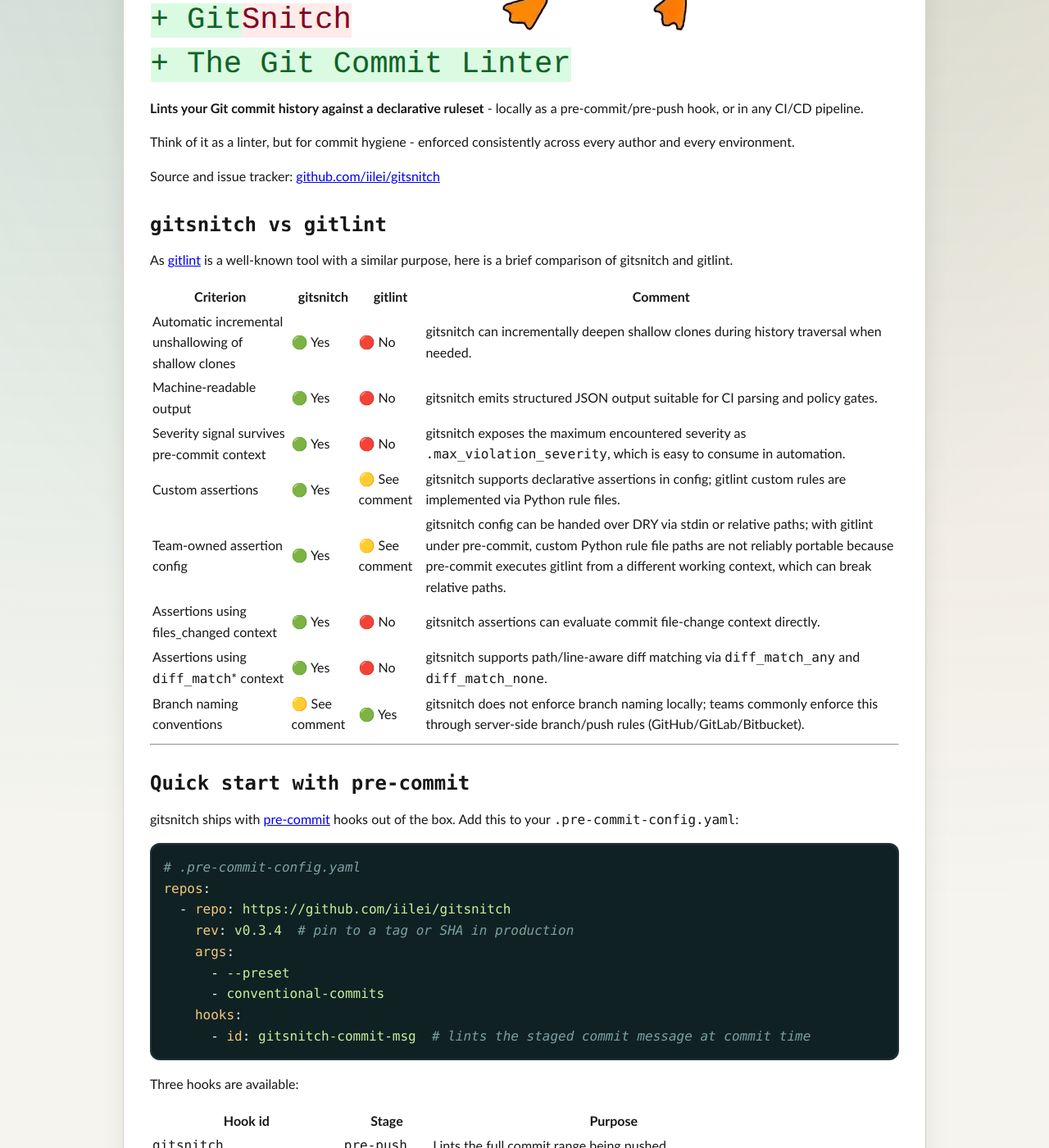
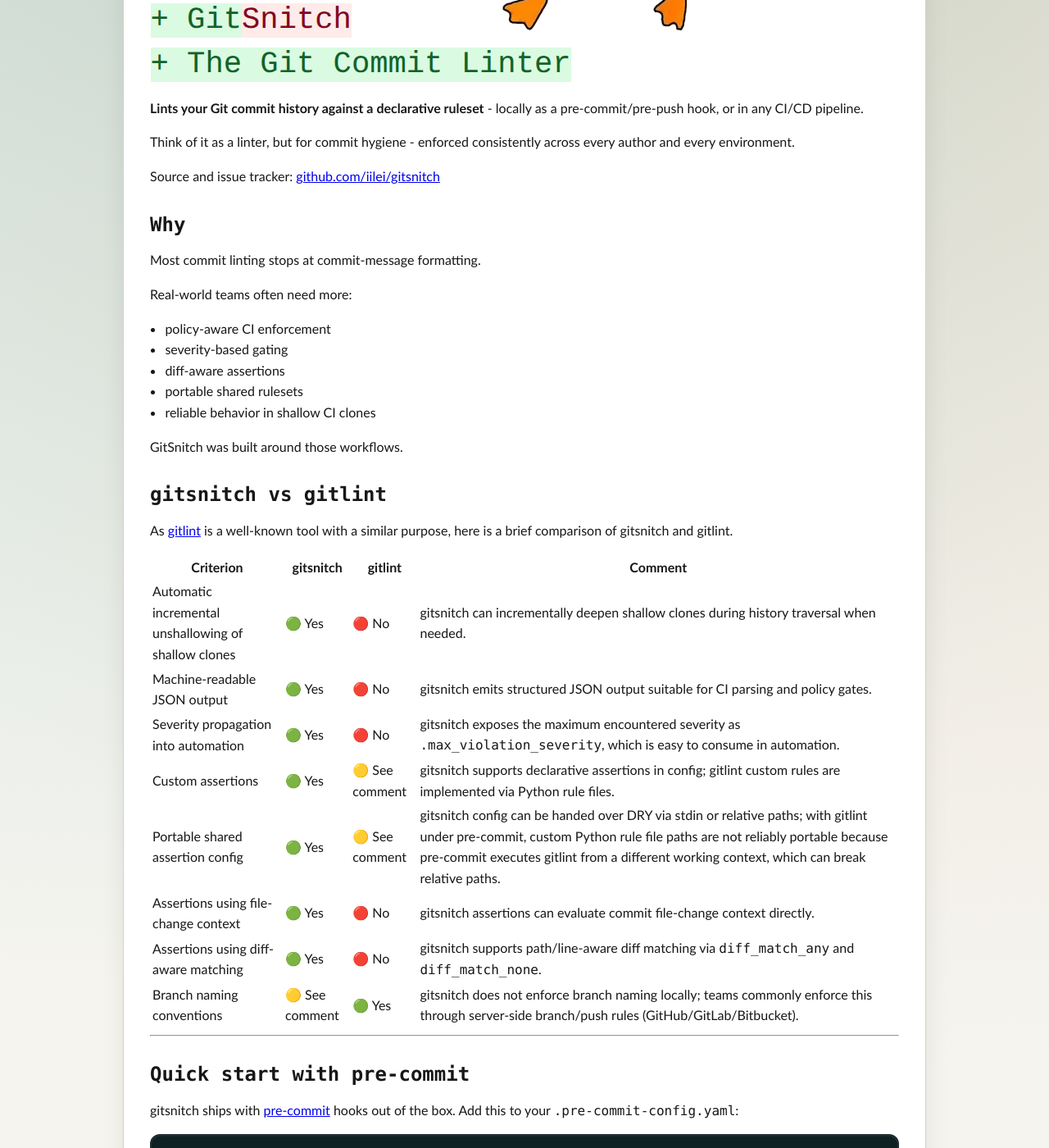
Before and after one commit to iilei/gitsnitch, a Jekyll site: the page built from index.md, in a window 1280 px wide and 1400 px high, scrolled down 371 px. Shown: the whole window at 82% size. Built offline with Jekyll 4.4.1, drawn with Linux system fonts in a browser that asks for light colours; some of the changed text lies outside the part shown.

Commit message:
docs: repolish microsite, backref from readme

```diff
--- a/index.md
+++ b/index.md
@@ -17,6 +17,20 @@ Think of it as a linter, but for commit hygiene - enforced consistently across e
 
 Source and issue tracker: [github.com/iilei/gitsnitch](https://github.com/iilei/gitsnitch)
 
+## Why
+
+Most commit linting stops at commit-message formatting.
+
+Real-world teams often need more:
+
+- policy-aware CI enforcement
+- severity-based gating
+- diff-aware assertions
+- portable shared rulesets
+- reliable behavior in shallow CI clones
+
+GitSnitch was built around those workflows.
+
 ## gitsnitch vs gitlint
 
 As [gitlint](https://github.com/jorisroovers/gitlint) is a well-known tool with a similar purpose, here is a brief comparison of gitsnitch and gitlint.
@@ -24,12 +38,12 @@ As [gitlint](https://github.com/jorisroovers/gitlint) is a well-known tool with
 | Criterion | gitsnitch | gitlint | Comment |
 | --- | --- | --- | --- |
 | Automatic incremental unshallowing of shallow clones | 🟢 Yes | 🔴 No | gitsnitch can incrementally deepen shallow clones during history traversal when needed. |
-| Machine-readable output | 🟢 Yes | 🔴 No | gitsnitch emits structured JSON output suitable for CI parsing and policy gates. |
-| Severity signal survives pre-commit context | 🟢 Yes | 🔴 No | gitsnitch exposes the maximum encountered severity as `.max_violation_severity`, which is easy to consume in automation. |
+| Machine-readable JSON output | 🟢 Yes | 🔴 No | gitsnitch emits structured JSON output suitable for CI parsing and policy gates. |
+| Severity propagation into automation | 🟢 Yes | 🔴 No | gitsnitch exposes the maximum encountered severity as `.max_violation_severity`, which is easy to consume in automation. |
 | Custom assertions | 🟢 Yes | 🟡 See comment | gitsnitch supports declarative assertions in config; gitlint custom rules are implemented via Python rule files. |
-| Team-owned assertion config | 🟢 Yes | 🟡 See comment | gitsnitch config can be handed over DRY via stdin or relative paths; with gitlint under pre-commit, custom Python rule file paths are not reliably portable because pre-commit executes gitlint from a different working context, which can break relative paths. |
-| Assertions using files_changed context | 🟢 Yes | 🔴 No | gitsnitch assertions can evaluate commit file-change context directly. |
-| Assertions using `diff_match`* context | 🟢 Yes | 🔴 No | gitsnitch supports path/line-aware diff matching via `diff_match_any` and `diff_match_none`. |
+| Portable shared assertion config | 🟢 Yes | 🟡 See comment | gitsnitch config can be handed over DRY via stdin or relative paths; with gitlint under pre-commit, custom Python rule file paths are not reliably portable because pre-commit executes gitlint from a different working context, which can break relative paths. |
+| Assertions using file-change context | 🟢 Yes | 🔴 No | gitsnitch assertions can evaluate commit file-change context directly. |
+| Assertions using diff-aware matching | 🟢 Yes | 🔴 No | gitsnitch supports path/line-aware diff matching via `diff_match_any` and `diff_match_none`. |
 | Branch naming conventions | 🟡 See comment | 🟢 Yes | gitsnitch does not enforce branch naming locally; teams commonly enforce this through server-side branch/push rules (GitHub/GitLab/Bitbucket). |
 
 ---
@@ -175,3 +189,17 @@ The diagram below gives a quick map of the config model. Click it to open a full
   </div>
 </div>
 <!-- markdownlint-enable MD033 -->
+
+## Philosophy
+
+GitSnitch is intentionally designed around:
+
+- local developer ergonomics
+- centrally enforceable policies
+- machine-readable automation signals
+- incremental adoption instead of hard lock-in
+
+Or, put differently:
+
+***"commit often"*** is still encouraged —
+the duck just wants the history cleaned up before it reaches `main`.
```
Also changed, not shown: other parts of index.md (+1 -1 lines), README.md.
